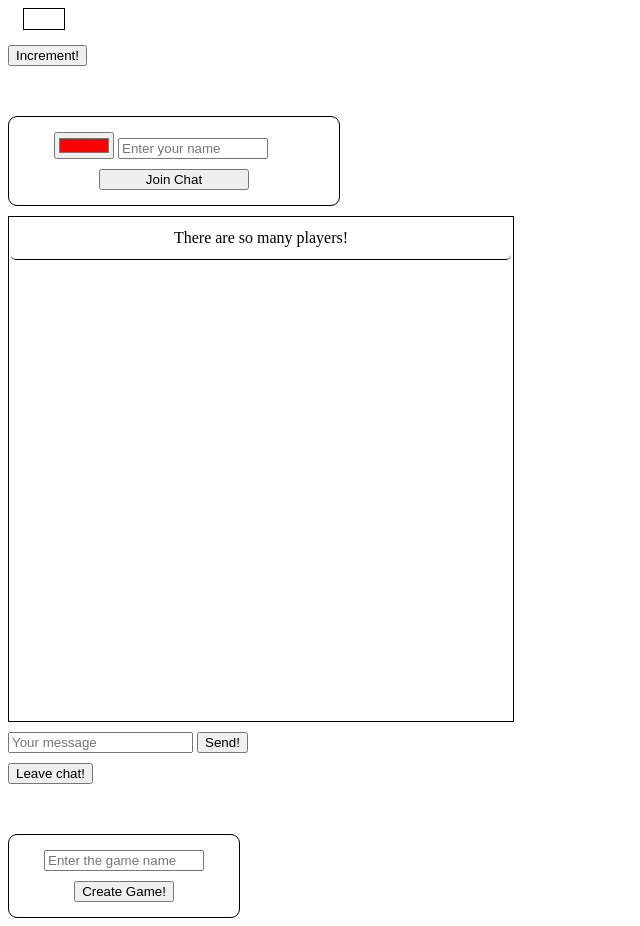
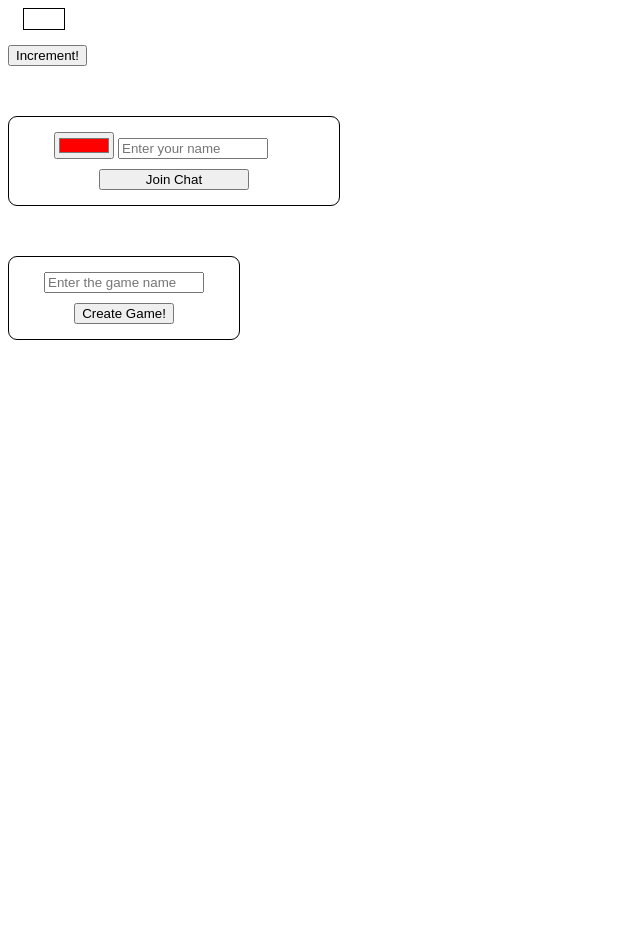
Before and after one commit to Razvan-M2/sv-course-2020, a website: page home.html in a window 1280 px wide. Shown: the whole page, without its empty margins (0-640 px from the left). After the commit the page ends 800 px from the top, so only its background shows below. Drawn offline with nearby package versions, Linux system fonts and the light colour scheme; no server answers.

Commit message:
fixed a style

```diff
--- a/home.html
+++ b/home.html
@@ -21,11 +21,11 @@
         <p id='user-name-missing' class='display-none'>Please enter user name to join chat!</p>
     </div>
 
-    <div id='chat-container'>
+    <div id='chat-container' class='display-none'>
 
         <div id='chat-messages'>
             <div id="chat-header">
-                There are so many players!
+                0 players online
             </div>
 
         </div>
```
